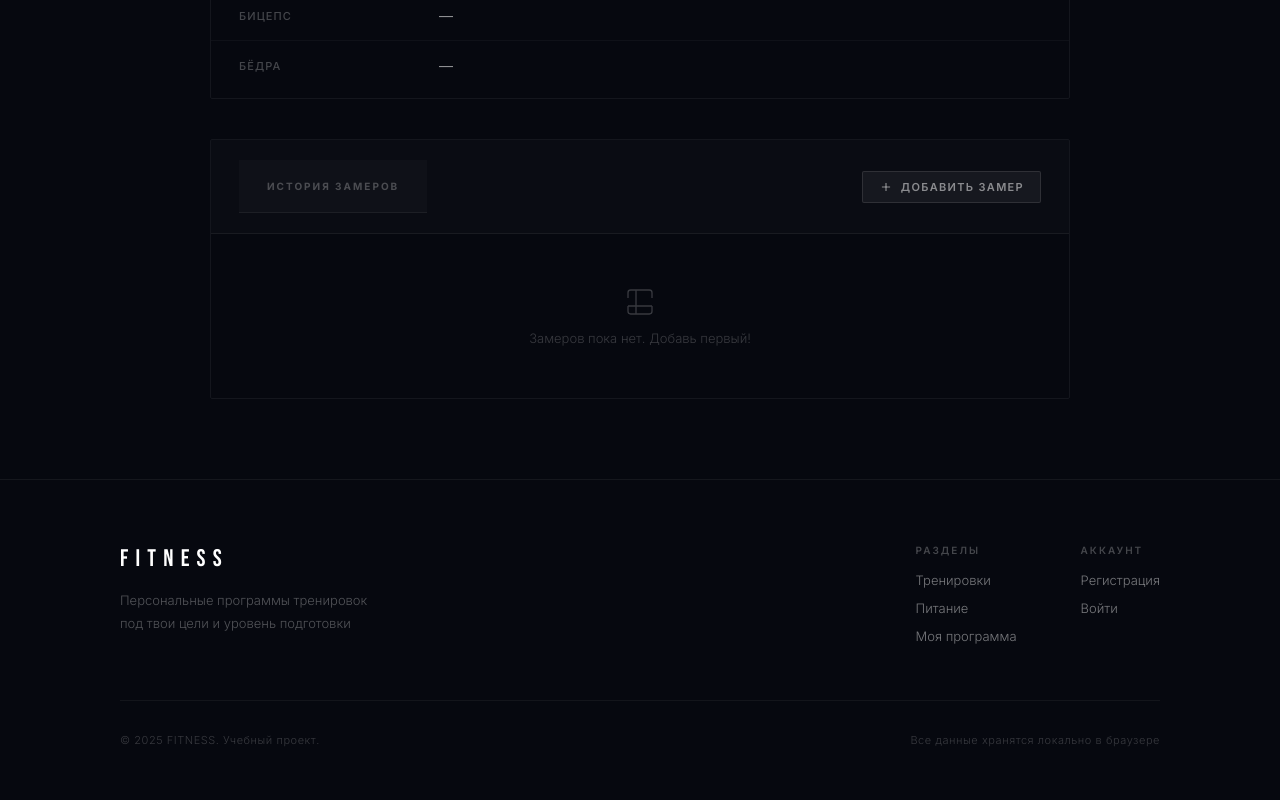
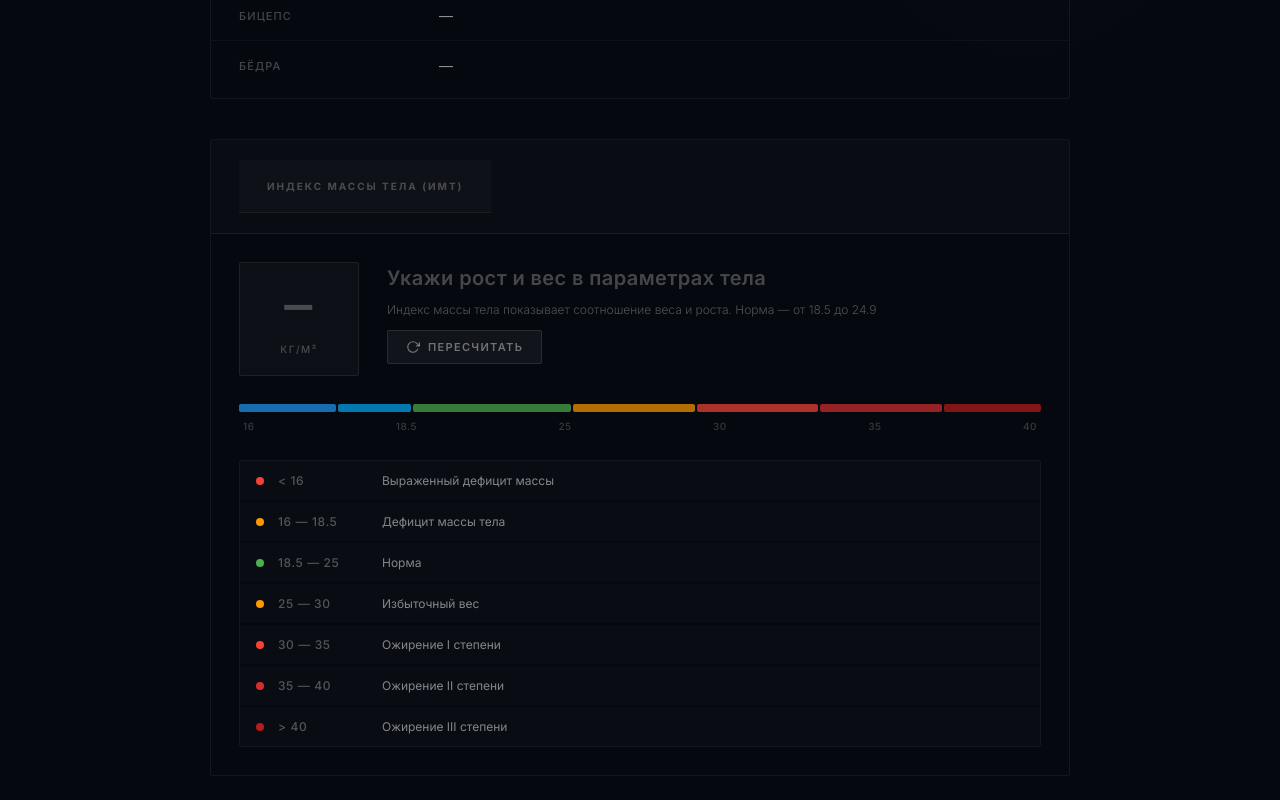
Before and after one commit to Milldx/work, a Vue app: page /profile in a window 1280 px wide. Shown: the part 1140-1940 px from the top of the page. Before the commit the page ends 1919 px from the top, so only its background shows below. Built offline with nearby package versions, Linux system fonts and the light colour scheme; sample sign-in values are in the browser's storage.

Commit message:
feat: BMI calculator working

```diff
--- a/src/views/ProfileView.vue
+++ b/src/views/ProfileView.vue
@@ -54,7 +54,6 @@ const newMeasure = reactive({
 // Аватарка — хранится как base64 строка
 const avatarPreview = ref('')
 
-// При загрузке страницы берём данные из localStorage
 onMounted(function() {
   const currentUser = JSON.parse(localStorage.getItem('currentUser') || 'null')
 
@@ -80,6 +79,15 @@ onMounted(function() {
   form.bicep     = currentUser.bicep     || ''
   form.hip       = currentUser.hip       || ''
   avatarPreview.value = currentUser.avatar || ''
+
+  // Загружаем историю замеров из localStorage
+  const savedMeasures = localStorage.getItem('measures_' + currentUser.login)
+  if (savedMeasures) {
+    measures.value = JSON.parse(savedMeasures)
+  }
+
+  // Считаем ИМТ ПОСЛЕ загрузки данных
+  calculateBMI()
 })
 
 // Обработка загрузки аватарки
@@ -279,6 +287,78 @@ function getDiffClass(current, previous, type) {
     return diff < 0 ? 'measure-diff--good' : 'measure-diff--bad'
   }
   return diff > 0 ? 'measure-diff--good' : 'measure-diff--bad'
+}
+
+// ИМТ = вес / (рост в метрах)²
+const bmi = ref(null)
+const bmiCategory = ref('')
+const bmiColor = ref('')
+
+function calculateBMI() {
+  // Берём рост и вес из формы или из данных пользователя
+  const weight = parseFloat(form.weight || user.value.weight)
+  const height = parseFloat(form.height || user.value.height)
+
+  // Проверяем что данные введены
+  if (!weight || !height) {
+    bmi.value = null
+    bmiCategory.value = 'Укажи рост и вес в параметрах тела'
+    bmiColor.value = 'rgba(255,255,255,0.25)'
+    return
+  }
+
+  // Считаем ИМТ
+  const heightInMeters = height / 100
+  const result = weight / (heightInMeters * heightInMeters)
+  bmi.value = result.toFixed(1)
+
+  // Определяем категорию
+  if (result < 16) {
+    bmiCategory.value = 'Выраженный дефицит массы'
+    bmiColor.value = '#F44336'
+  } else if (result < 18.5) {
+    bmiCategory.value = 'Дефицит массы тела'
+    bmiColor.value = '#FF9800'
+  } else if (result < 25) {
+    bmiCategory.value = 'Норма'
+    bmiColor.value = '#4CAF50'
+  } else if (result < 30) {
+    bmiCategory.value = 'Избыточный вес'
+    bmiColor.value = '#FF9800'
+  } else if (result < 35) {
+    bmiCategory.value = 'Ожирение I степени'
+    bmiColor.value = '#F44336'
+  } else if (result < 40) {
+    bmiCategory.value = 'Ожирение II степени'
+    bmiColor.value = '#D32F2F'
+  } else {
+    bmiCategory.value = 'Ожирение III степени'
+    bmiColor.value = '#B71C1C'
+  }
+}
+
+// Таблица категорий ИМТ
+const bmiCategories = [
+  { range: '< 16',     label: 'Выраженный дефицит массы', color: '#F44336' },
+  { range: '16 — 18.5', label: 'Дефицит массы тела',      color: '#FF9800' },
+  { range: '18.5 — 25', label: 'Норма',                    color: '#4CAF50' },
+  { range: '25 — 30',   label: 'Избыточный вес',           color: '#FF9800' },
+  { range: '30 — 35',   label: 'Ожирение I степени',       color: '#F44336' },
+  { range: '35 — 40',   label: 'Ожирение II степени',      color: '#D32F2F' },
+  { range: '> 40',      label: 'Ожирение III степени',     color: '#B71C1C' },
+]
+
+// Считаем позицию указателя на шкале (от 0 до 100%)
+function getBMIPointerPosition() {
+  const value = parseFloat(bmi.value)
+  // Шкала от 14 до 44
+  const min = 14
+  const max = 44
+  const pos = ((value - min) / (max - min)) * 100
+  // Ограничиваем от 2 до 98
+  if (pos < 2) return 2
+  if (pos > 98) return 98
+  return Math.round(pos)
 }
 
 </script>
@@ -495,6 +575,88 @@ function getDiffClass(current, previous, type) {
               </div>
               <p v-else class="field-value">{{ user.hip ? user.hip + ' см' : '—' }}</p>
             </div>
+          </div>
+        </div>
+
+                <!-- Калькулятор ИМТ -->
+        <div class="section">
+          <div class="section-head">
+            <p class="section-title">Индекс массы тела (ИМТ)</p>
+          </div>
+
+          <div class="bmi-content">
+
+            <!-- Результат ИМТ -->
+            <div class="bmi-result">
+              <div class="bmi-number-wrap">
+                <p class="bmi-number" :style="{ color: bmiColor }">
+                  {{ bmi || '—' }}
+                </p>
+                <p class="bmi-unit">кг/м²</p>
+              </div>
+              <div class="bmi-info">
+                <p class="bmi-category" :style="{ color: bmiColor }">
+                  {{ bmiCategory || 'Заполни рост и вес' }}
+                </p>
+                <p class="bmi-desc">
+                  Индекс массы тела показывает соотношение веса и роста.
+                  Норма — от 18.5 до 24.9
+                </p>
+                <!-- Кнопка пересчитать -->
+                <button class="btn-calc" @click="calculateBMI">
+                  <svg width="14" height="14" viewBox="0 0 24 24" fill="none" stroke="currentColor" stroke-width="2">
+                    <polyline points="23 4 23 10 17 10"/>
+                    <path d="M20.49 15a9 9 0 1 1-2.12-9.36L23 10"/>
+                  </svg>
+                  Пересчитать
+                </button>
+              </div>
+            </div>
+
+            <!-- Шкала ИМТ -->
+            <div class="bmi-scale">
+              <div class="bmi-scale-track">
+                <!-- Цветные сегменты шкалы -->
+                <div class="bmi-segment" style="background: #2196F3; flex: 2"></div>
+                <div class="bmi-segment" style="background: #03A9F4; flex: 1.5"></div>
+                <div class="bmi-segment" style="background: #4CAF50; flex: 3.25"></div>
+                <div class="bmi-segment" style="background: #FF9800; flex: 2.5"></div>
+                <div class="bmi-segment" style="background: #F44336; flex: 2.5"></div>
+                <div class="bmi-segment" style="background: #D32F2F; flex: 2.5"></div>
+                <div class="bmi-segment" style="background: #B71C1C; flex: 2"></div>
+
+                <!-- Указатель текущего ИМТ -->
+                <div
+                  v-if="bmi"
+                  class="bmi-pointer"
+                  :style="{ left: getBMIPointerPosition() + '%' }"
+                ></div>
+              </div>
+
+              <!-- Подписи шкалы -->
+              <div class="bmi-scale-labels">
+                <span>16</span>
+                <span>18.5</span>
+                <span>25</span>
+                <span>30</span>
+                <span>35</span>
+                <span>40</span>
+              </div>
+            </div>
+
+            <!-- Таблица категорий -->
+            <div class="bmi-table">
+              <div
+                v-for="cat in bmiCategories"
+                :key="cat.label"
+                :class="['bmi-table-row', { 'bmi-table-row--active': bmiCategory === cat.label }]"
+              >
+                <div class="bmi-table-dot" :style="{ background: cat.color }"></div>
+                <p class="bmi-table-range">{{ cat.range }}</p>
+                <p class="bmi-table-label">{{ cat.label }}</p>
+              </div>
+            </div>
+
           </div>
         </div>
 
@@ -1166,4 +1328,192 @@ input[type="date"]::-webkit-calendar-picker-indicator { filter: invert(0.4); cur
 
 .btn-delete-measure:hover { color: #F44336; }
 
+/* Калькулятор ИМТ */
+.bmi-content {
+  padding: 28px;
+  display: flex;
+  flex-direction: column;
+  gap: 28px;
+}
+
+/* Результат */
+.bmi-result {
+  display: flex;
+  align-items: flex-start;
+  gap: 28px;
+}
+
+.bmi-number-wrap {
+  display: flex;
+  flex-direction: column;
+  align-items: center;
+  flex-shrink: 0;
+  background: rgba(255,255,255,0.03);
+  border: 1px solid rgba(255,255,255,0.07);
+  border-radius: 2px;
+  padding: 20px 28px;
+  min-width: 120px;
+}
+
+.bmi-number {
+  font-family: 'Bebas Neue', sans-serif;
+  font-size: 56px;
+  line-height: 1;
+  letter-spacing: 0.03em;
+  transition: color .3s;
+}
+
+.bmi-unit {
+  font-size: 10px;
+  font-weight: 500;
+  letter-spacing: 0.15em;
+  text-transform: uppercase;
+  color: rgba(255,255,255,0.25);
+  margin-top: 4px;
+}
+
+.bmi-info {
+  flex: 1;
+  display: flex;
+  flex-direction: column;
+  gap: 10px;
+  padding-top: 4px;
+}
+
+.bmi-category {
+  font-size: 20px;
+  font-weight: 600;
+  letter-spacing: 0.02em;
+  transition: color .3s;
+}
+
+.bmi-desc {
+  font-size: 12px;
+  font-weight: 300;
+  color: rgba(255,255,255,0.3);
+  line-height: 1.7;
+}
+
+.btn-calc {
+  display: inline-flex;
+  align-items: center;
+  gap: 8px;
+  padding: 9px 18px;
+  background: rgba(255,255,255,0.05);
+  border: 1px solid rgba(255,255,255,0.1);
+  color: rgba(255,255,255,0.4);
+  font-family: 'Inter', sans-serif;
+  font-size: 11px;
+  font-weight: 600;
+  letter-spacing: 0.12em;
+  text-transform: uppercase;
+  cursor: pointer;
+  border-radius: 2px;
+  transition: all .2s;
+  width: fit-content;
+}
+
+.btn-calc:hover {
+  background: rgba(255,255,255,0.08);
+  color: #FFFFFF;
+  border-color: rgba(255,255,255,0.25);
+}
+
+/* Шкала */
+.bmi-scale { display: flex; flex-direction: column; gap: 8px; }
+
+.bmi-scale-track {
+  display: flex;
+  height: 8px;
+  border-radius: 4px;
+  overflow: visible;
+  position: relative;
+  gap: 2px;
+}
+
+.bmi-segment {
+  height: 100%;
+  border-radius: 2px;
+  opacity: 0.7;
+}
+
+/* Указатель на шкале */
+.bmi-pointer {
+  position: absolute;
+  top: 50%;
+  transform: translate(-50%, -50%);
+  width: 16px;
+  height: 16px;
+  background: #FFFFFF;
+  border-radius: 50%;
+  border: 2px solid #06080F;
+  box-shadow: 0 0 8px rgba(255,255,255,0.5);
+  transition: left .4s ease;
+  z-index: 2;
+}
+
+.bmi-scale-labels {
+  display: flex;
+  justify-content: space-between;
+  padding: 0 4px;
+}
+
+.bmi-scale-labels span {
+  font-size: 10px;
+  font-weight: 500;
+  color: rgba(255,255,255,0.2);
+  letter-spacing: 0.05em;
+}
+
+/* Таблица категорий */
+.bmi-table {
+  display: flex;
+  flex-direction: column;
+  gap: 2px;
+  border: 1px solid rgba(255,255,255,0.06);
+  border-radius: 2px;
+  overflow: hidden;
+}
+
+.bmi-table-row {
+  display: flex;
+  align-items: center;
+  gap: 14px;
+  padding: 12px 16px;
+  background: rgba(255,255,255,0.02);
+  transition: background .2s;
+}
+
+/* Подсвечиваем текущую категорию */
+.bmi-table-row--active {
+  background: rgba(255,255,255,0.06);
+  border-left: 2px solid rgba(255,255,255,0.4);
+}
+
+.bmi-table-dot {
+  width: 8px;
+  height: 8px;
+  border-radius: 50%;
+  flex-shrink: 0;
+}
+
+.bmi-table-range {
+  font-size: 12px;
+  font-weight: 500;
+  color: rgba(255,255,255,0.3);
+  min-width: 90px;
+  letter-spacing: 0.05em;
+}
+
+.bmi-table-label {
+  font-size: 12px;
+  font-weight: 400;
+  color: rgba(255,255,255,0.5);
+}
+
+.bmi-table-row--active .bmi-table-label {
+  color: #FFFFFF;
+  font-weight: 600;
+}
+
 </style>
```
